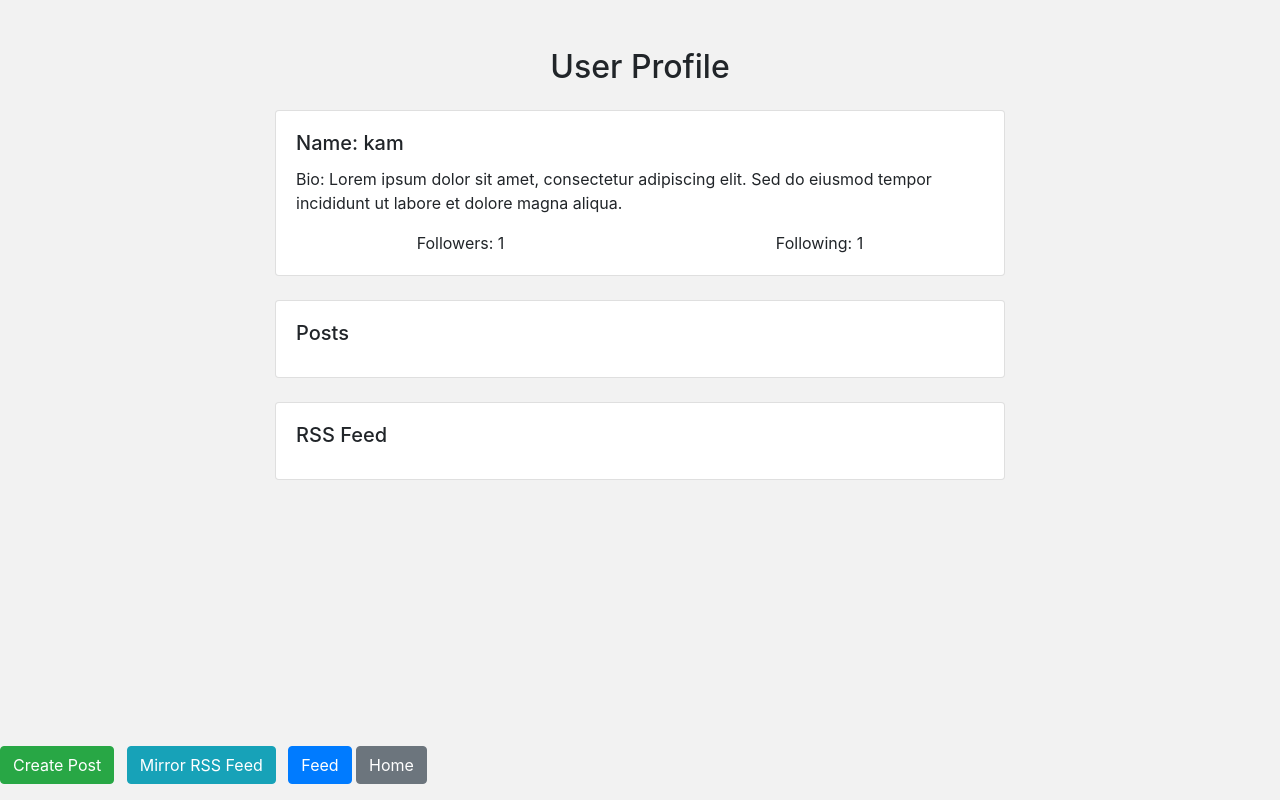
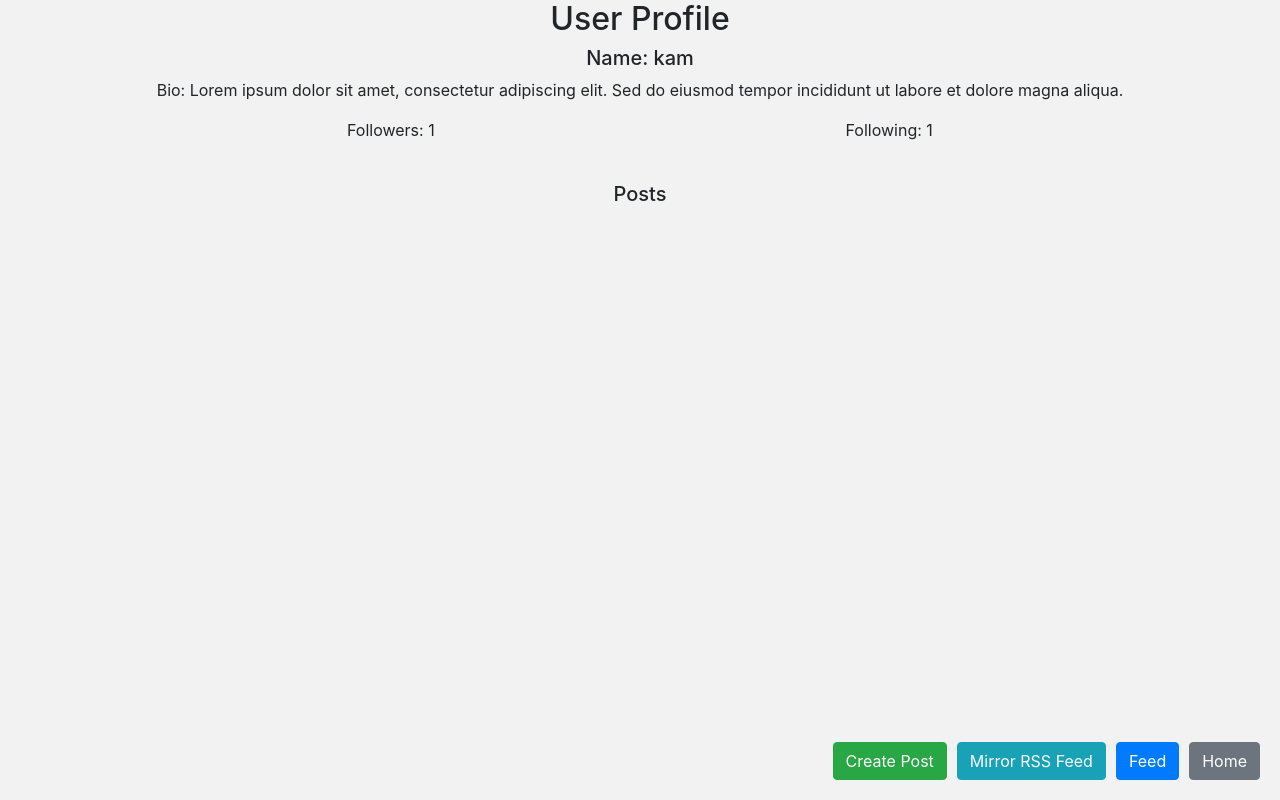
Before and after one commit to erichmond33/HackerSocial, a Django app: page /Linkfeed/profile in a window 1280 px wide. Run offline with Django 5.2, Linux system fonts and the light colour scheme; a user stored in the database is signed in; data comes from the database, SQL or seed files in the repository; both versions use the stored data as it was after the commit; some libraries are stand-ins or nearby versions.

Commit message:
changed rss display for profile

```diff
--- a/Django/settings.py
+++ b/Django/settings.py
@@ -28,7 +28,7 @@ DEBUG = True
 
 ALLOWED_HOSTS = ["*"]
 
-
+CSRF_COOKIE_SAMESITE = False
 # Application definition
 
 INSTALLED_APPS = [
--- a/Linkfeed/templates/Linkfeed/profile.html
+++ b/Linkfeed/templates/Linkfeed/profile.html
@@ -3,82 +3,83 @@
 
 {% block styles %}
     <link rel="stylesheet" href="{% static 'Linkfeed/profile.css' %}">
+    <style>
+        .user-profile-container {
+            display: flex;
+            flex-direction: column;
+            align-items: center;
+        }
+
+        .user-profile-info {
+            margin-bottom: 20px;
+            text-align: center;
+        }
+
+        .card-posts {
+            width: 100%;
+            max-width: 800px;
+        }
+
+        .fixed-bottom {
+            display: flex;
+            justify-content: flex-end;
+            position: fixed;
+            bottom: 20px;
+            right: 20px;
+            z-index: 9999;
+        }
+
+        .fixed-bottom .btn {
+            margin-left: 10px;
+        }
+    </style>
 {% endblock %}
 
 {% block body %}
 
-<div class="container mt-5">
-    <div class="row">
-        <div class="col-md-8 offset-md-2">
-            <h2 class="text-center mb-4">User Profile</h2>
-            <div class="card mb-4">
-                <div class="card-body">
-                    <h5 class="card-title">Name: {{ user.username }}</h5>
-                    <p class="card-text">Bio: Lorem ipsum dolor sit amet, consectetur adipiscing elit. Sed do eiusmod tempor incididunt ut labore et dolore magna aliqua.</p>
+<div class="user-profile-container">
+    <div class="user-profile-info mb-4">
+        <h2>User Profile</h2>
+        <h5>Name: {{ user.username }}</h5>
+        <p>Bio: Lorem ipsum dolor sit amet, consectetur adipiscing elit. Sed do eiusmod tempor incididunt ut labore et dolore magna aliqua.</p>
         <div class="row">
             <div class="col">
-                            <!-- Make Followers clickable and lead to followers page -->
-                            <p id="followers-link" class="card-text text-center" style="cursor: pointer;">Followers: {{ profile.follower.count }}</p>
+                <p id="followers-link" style="cursor: pointer;">Followers: {{ profile.follower.count }}</p>
             </div>
             <div class="col">
-                            <!-- Make Following clickable and lead to following page -->
-                            <p id="following-link" class="card-text text-center" style="cursor: pointer;">Following: {{ profile.following.count }}</p>
+                <p id="following-link" style="cursor: pointer;">Following: {{ profile.following.count }}</p>
             </div>
         </div>
     </div>
-            </div>
-            <div class="card">
-                <div class="card-body" style="max-height: 500px; overflow-y: auto;">
-                    <h5 class="card-title">Posts</h5>
+
+    <div class="card-posts">
+        <h5 class="card-title text-center mb-3">Posts</h5>
         <div class="list-group list-group-flush">
-                        <!-- Iterate over each post -->
             {% for post in posts %}
-                        <a href="{% url 'post' post.id %}" class="list-group-item list-group-item-action">
+            <div class="list-group-item list-group-item-action">
                 <div class="d-flex justify-content-between align-items-center">
                     <div>
-                                    {% if post.title %}
                         <h6 class="mb-0">{{ post.title }}</h6>
-                                    {% else %}
-                                    <h6 class="mb-0">Untitled</h6>
-                                    {% endif %}
+                        <p class="mb-0"><a href="{{ post.body }}">{{ post.body }}</a></p>
                         <p class="mb-0 text-muted">Likes: {{ post.total_likes }}</p>
                     </div>
+                    <div>
+                        <a href="{% url 'post' post.id %}" class="btn btn-primary">View Post</a>
                         {% if post.user == user %}
                         <button data-post-id="{{ post.id }}" class="delete-btn btn btn-danger">Delete</button>
                         {% endif %}
                     </div>
-                        </a>
-                        {% endfor %}
                 </div>
-                </div>
-            </div>
-            <!-- Section for displaying RSS feeds -->
-            <div class="card mt-4">
-                <div class="card-body">
-                    <h5 class="card-title">RSS Feed</h5>
-                    <div class="list-group list-group-flush" style="max-height: 500px; overflow-y: auto;">
-                        <!-- Iterate over each feed entry -->
-                        {% for entry in entries %}
-                        <div class="list-group-item">
-                            <h6>{{ entry.title }}</h6>
-                            <p><a href="{{ entry.link }}" target="_blank">{{ entry.link }}</a></p>
-                            <p>Last updated: {{ entry.updated }}</p>
             </div>
             {% endfor %}
         </div>
     </div>
 </div>
-        </div>
-    </div>
-</div>
 
-<div class="fixed-bottom mb-3 mr-3">
-    <button id="create-post-btn" onclick="toggleCreatePostPopup()" class="btn btn-success mr-2">Create Post</button>
-    <!-- Button to mirror RSS feed -->
-    <button id="mirror-rss-feed-btn" onclick="toggleMirrorRSSFeedPopup()" class="btn btn-info mr-2">Mirror RSS Feed</button>
-    <!-- Button to navigate to the feed page -->
+<div class="fixed-bottom">
+    <button id="create-post-btn" onclick="toggleCreatePostPopup()" class="btn btn-success">Create Post</button>
+    <button id="mirror-rss-feed-btn" onclick="toggleMirrorRSSFeedPopup()" class="btn btn-info">Mirror RSS Feed</button>
     <a href="{% url 'feed' %}" class="btn btn-primary">Feed</a>
-    <!-- Button to navigate to the home page -->
     <a href="{% url 'index' %}" class="btn btn-secondary">Home</a>
 </div>
 
@@ -99,8 +100,8 @@
                         <input type="text" class="form-control" name="title">
                     </div>
                     <div class="form-group">
-                        <label for="body">Body:</label>
-                        <textarea class="form-control" name="body" rows="5"></textarea>
+                        <label for="body">URL:</label>
+                        <input type="url" class="form-control" name="body">
                     </div>
                     <button type="submit" class="btn btn-primary">Save</button>
                 </form>
@@ -108,6 +109,7 @@
         </div>
     </div>
 </div>
+
 
 <div id="mirrorRSSFeedPopup" class="modal" style="display: none;">
     <div class="modal-dialog modal-dialog-centered">
@@ -133,23 +135,20 @@
 </div>
 
 <script>
-    // Function to toggle create post popup
     function toggleCreatePostPopup() {
         var popup = document.getElementById("createPostPopup");
         popup.style.display = popup.style.display === "none" ? "block" : "none";
     }
 
-    // Function to toggle mirror RSS feed popup
     function toggleMirrorRSSFeedPopup() {
         var popup = document.getElementById("mirrorRSSFeedPopup");
         popup.style.display = popup.style.display === "none" ? "block" : "none";
     }
 
-    // Function to handle post deletion
     function setupDeleteButtons() {
         document.querySelectorAll('.delete-btn').forEach(item => {
             item.addEventListener('click', event => {
-                event.preventDefault(); // Prevent the default action of the delete button
+                event.preventDefault();
                 const postId = item.getAttribute('data-post-id');
                 if (confirm("Are you sure you want to delete this post?")) {
                     fetch("{% url 'delete_post' post_id=0 %}".replace("0", postId), {
@@ -162,7 +161,7 @@
                     })
                     .then(response => {
                         if (response.ok) {
-                            item.closest('.list-group-item').remove(); // Remove the deleted post from the DOM
+                            item.closest('.list-group-item').remove();
                         } else {
                             console.error('Failed to delete post');
                         }
@@ -175,12 +174,10 @@
         });
     }
 
-    // Call setupDeleteButtons when the DOM is ready
     document.addEventListener("DOMContentLoaded", function() {
         setupDeleteButtons();
     });
 
-     // Function to handle hover and click effects for followers link
     var followersLink = document.getElementById('followers-link');
     followersLink.addEventListener('mouseover', function() {
         this.style.textDecoration = 'underline';
@@ -194,7 +191,6 @@
         window.location.href = "{% url 'followers' profile.user.username %}";
     });
 
-     // Function to handle hover and click effects for following link
     var followingLink = document.getElementById('following-link');
     followingLink.addEventListener('mouseover', function() {
         this.style.textDecoration = 'underline';
--- a/Linkfeed/views.py
+++ b/Linkfeed/views.py
@@ -35,21 +35,10 @@ def current_user_profile(request):
             posts = Post.objects.filter(user=request.user)
             profile = get_object_or_404(Profile, user=request.user)
 
-            # Get the RSS feed associated with the current user
-            rss_feed = RSSFeed.objects.filter(user=request.user).first()
-
-            # Parse the feed if found, else return empty entries list
-            if rss_feed:
-                feed = feedparser.parse(rss_feed.link)
-                entries = feed.entries
-            else:
-                entries = []  # Handle case where RSS feed is not available
-
-            return render(request, "Linkfeed/profile.html", {"posts": posts, "profile": profile, "entries": entries})
+            return render(request, "Linkfeed/profile.html", {"posts": posts, "profile": profile})
         except Http404:
             # Handle the case where RSSFeed object does not exist for the user
-            entries = []  # No RSS feed available
-            return render(request, "Linkfeed/profile.html", {"posts": posts, "profile": profile, "entries": entries})
+            return render(request, "Linkfeed/profile.html", {"posts": posts, "profile": profile})
 
 
 def profile(request, username):
@@ -64,14 +53,8 @@ def profile(request, username):
             posts = Post.objects.filter(user=profile_user)
             profile = get_object_or_404(Profile, user=profile_user)
 
-            rss_feed = RSSFeed.objects.filter(user=profile_user).first()
-            if rss_feed:
-                feed = feedparser.parse(rss_feed.link)
-                entries = feed.entries
-            else:
-                entries = []  # Handle case where RSS feed is not available
 
-            return render(request, "Linkfeed/other_profile.html", {"posts": posts, "profile": profile, "entries": entries})
+            return render(request, "Linkfeed/other_profile.html", {"posts": posts, "profile": profile})
 
 
 
@@ -86,14 +69,8 @@ def feed(request):
             posts = Post.objects.filter(user__id__in=following_ids)
 
             imported_rss_feeds = ImportedRSSFeed.objects.filter(user=request.user)
-            # Parse the feed if found, else return empty entries list
-            entries = []
-            # Parse each RSS feed and add its entries to the list
-            for imported_rss_feed in imported_rss_feeds:
-                feed = feedparser.parse(imported_rss_feed.link)
-                entries.extend(feed.entries)
 
-            return render(request, 'Linkfeed/feed.html', {'posts': posts, 'entries': entries, 'imported_feeds': imported_rss_feeds})
+            return render(request, 'Linkfeed/feed.html', {'posts': posts,'imported_feeds': imported_rss_feeds})
         except Profile.DoesNotExist:
             # Handle the case where the user doesn't have a profile
             return redirect('login')  # Redirect to login page or handle as appropriate
@@ -328,18 +305,41 @@ def mirror_rss_feed(request):
             # Check if the user already has an RSS feed stored
             existing_feed = RSSFeed.objects.filter(user=user).first()
             if existing_feed:
+                # Delete all RSS feed posts created from the previous RSS feed link
+                Post.objects.filter(user=user, is_rss_feed_post=True).delete()
                 # Update the existing RSS feed link
                 existing_feed.link = rss_feed_link
                 existing_feed.save()
             else:
                 # Create a new RSS feed entry
                 RSSFeed.objects.create(user=user, link=rss_feed_link)
+
+            # Redirect to the same page to avoid resubmission
             return HttpResponseRedirect(request.path_info)
 
     # Retrieve the updated list of RSS feeds for the user
-    user_rss_feeds = RSSFeed.objects.filter(user=user)
+    rss_feed = RSSFeed.objects.filter(user=request.user).first()
+    if rss_feed:
+        # Delete all RSS feed posts created from the previous RSS feed link
+        Post.objects.filter(user=user, is_rss_feed_post=True).delete()
+
+        feed = feedparser.parse(rss_feed.link)
+        entries = feed.entries
+
+        # Iterate through each entry and create a post
+        for entry in entries:
+            title = entry.get('title', 'No Title')
+            body = entry.get('link', 'No Link')  # You can change this to get other fields like summary
+            # Create a new post with is_rss_feed_post=True
+            new_post = Post.objects.create(user=user, title=title, body=body, is_rss_feed_post=True)
+    else:
+        entries = []  # Handle case where RSS feed is not available
 
     return redirect('profile')
+
+
+
+
 
 
 
@@ -355,12 +355,27 @@ def imported_rss_feed(request):
             if not existing_feed:
                 # Create a new RSS feed entry
                 ImportedRSSFeed.objects.create(user=user, link=rss_feed_link)
+
+            # Redirect to the same page to avoid resubmission
             return HttpResponseRedirect(request.path_info)
 
     # Retrieve the list of imported RSS feeds for the user
     user_imported_rss_feeds = ImportedRSSFeed.objects.filter(user=user)
 
+    # Iterate through each imported feed and create posts
+    for imported_feed in user_imported_rss_feeds:
+        feed = feedparser.parse(imported_feed.link)
+        entries = feed.entries
+
+        # Iterate through each entry and create a post
+        for entry in entries:
+            title = entry.get('title', 'No Title')
+            body = entry.get('link', 'No Link')  # You can change this to get other fields like summary
+            # Create a new post with is_rss_feed_post=True
+            new_post = Post.objects.create(user=user, title=title, body=body, is_imported_rss_feed_post=True)
+
     return redirect('feed')
+
 
 
 def delete_imported_feed(request, feed_id):
```
Also changed, not shown: Linkfeed/models.py (+9 -6 lines), Linkfeed/templates/Linkfeed/feed.html (+20 -40 lines), Linkfeed/templates/Linkfeed/other_profile.html (+89 -45 lines), db.sqlite3. Lines whose indentation alone changed are shown as unchanged.
